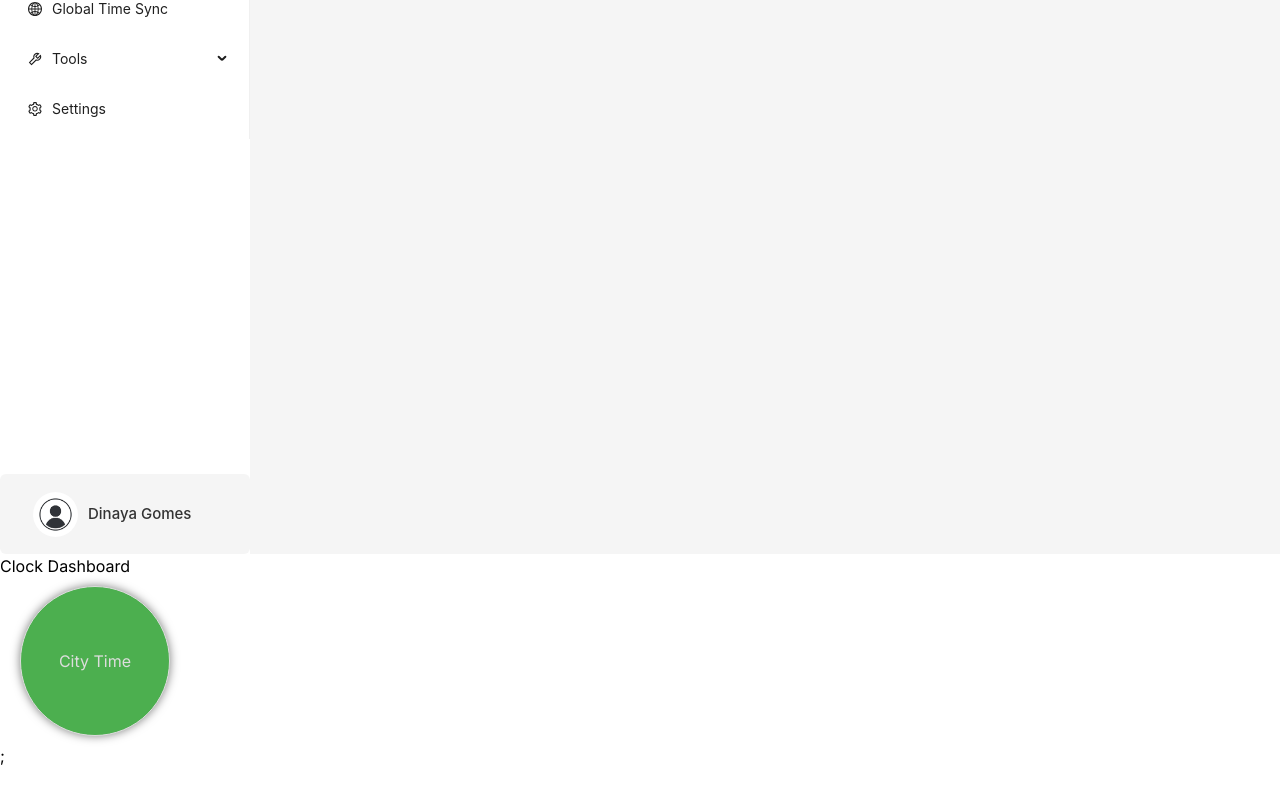
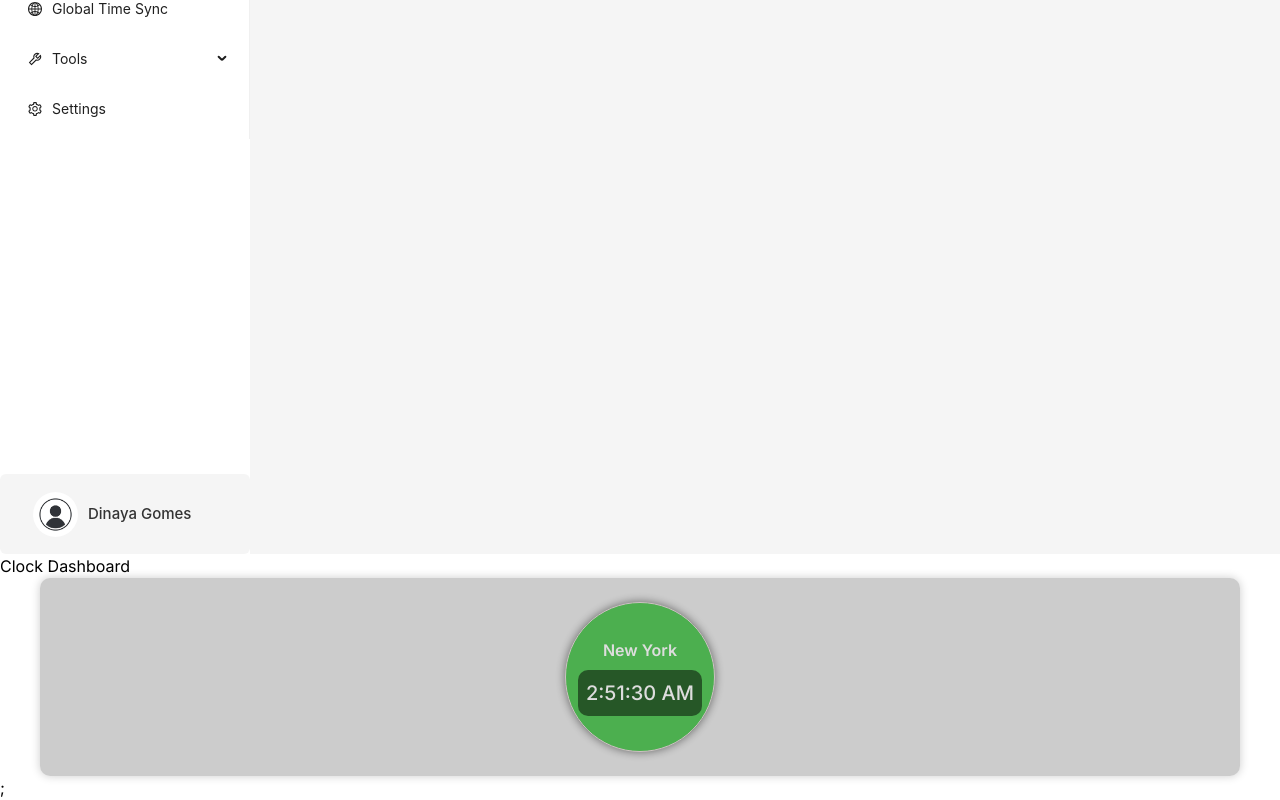
Before and after one commit to binubandara/virtuTask-app, a React (Vite) app in the folder frontend/: page /pane in a window 1280 px wide. Shown: the part 246-1046 px from the top of the page. Before the commit the page ends 1014 px from the top, so only its background shows below. Built offline with nearby package versions, Linux system fonts and the light colour scheme.

Commit message:
Integrated the time display for the CityTime component

```diff
--- a/frontend/src/components/globalTime/CityTime.jsx
+++ b/frontend/src/components/globalTime/CityTime.jsx
@@ -1,5 +1,18 @@
-import React from "react";
+import React, { useState } from "react";
 
-export default function CityTime() {
-    return <div className="city-zone">City Time</div>
+export default function CityTime({ city }) {
+    const[time, setTime] = useState(new Date());
+
+    const formattedTime = time.toLocaleTimeString("en-US", {
+        timeZone: city.timezone,
+    });
+
+    return(
+        <div className="city-zone">
+            <h2 className="city-name">{city.name}
+            </h2>
+            <div className="city-time">
+                {formattedTime}</div>
+        </div>
+    );
 }
--- a/frontend/src/components/globalTime/ClockDashboard.jsx
+++ b/frontend/src/components/globalTime/ClockDashboard.jsx
@@ -3,10 +3,14 @@ import CityTime from './CityTime';
 import './Global.css';
 
 export default function ClockDashboard() {
+    const cities = [{name: "New York", timezone: "America/New_York"}];
+
     return (
-        <div>
+        <div className='world-clock'>
             <h1>Clock Dashboard</h1>
-            <CityTime />
+            <ul className='cities'>
+                <CityTime city={cities[0]} />
+            </ul>
         </div>
     );
 }
--- a/frontend/src/components/globalTime/Global.css
+++ b/frontend/src/components/globalTime/Global.css
@@ -23,7 +23,7 @@
     margin: 0.5rem 20px;
     padding: 20px;
     padding: 10px;
-    border: 1px solid #ddd;
+    border: 1px solid #cdc3c3;
     border-radius: 50%;
     box-shadow: 0 0 10px rgba(0, 0, 0, 0.5);
     background: #4CAF4F;
```
